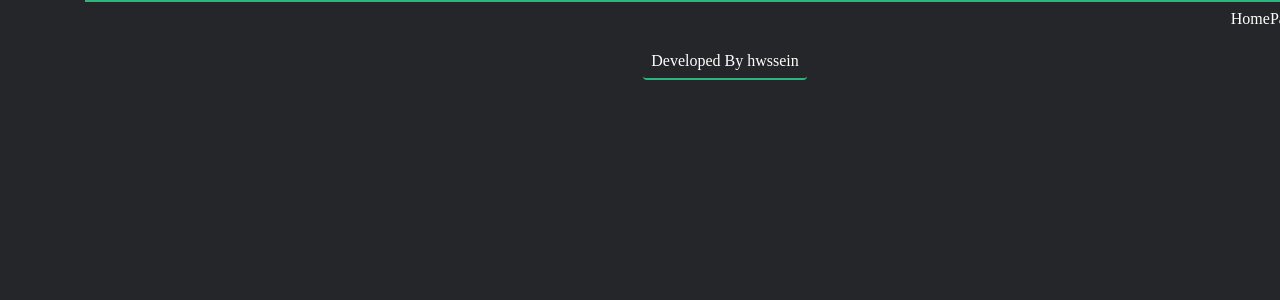
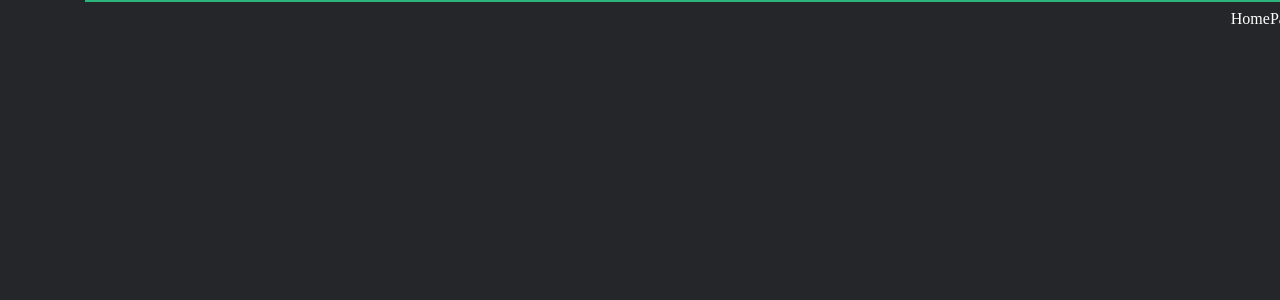
Before and after one commit to hwssein/Nextjs-todo-app, a Next.js app: page / in a window 1280 px wide. Shown: the top 300 px of the page. Built offline with nearby package versions, Linux system fonts and the light colour scheme; a web font is replaced by a local one.

Commit message:
V0.2.1 delete footer content for beter ui

```diff
--- a/src/components/layout/Layout.jsx
+++ b/src/components/layout/Layout.jsx
@@ -26,39 +26,7 @@ function Layout({ children }) {
         </Container>
       </aside>
 
-      <footer>
-        <Container
-          maxWidth="lg"
-          sx={{
-            width: "100%",
-            display: "flex",
-            flexFlow: "column nowrap",
-            alignItems: "center",
-            justifyContent: "flex-start",
-            marginBottom: "48px",
-          }}
-        >
-          <Link href="https://github.com/hwssein" target="_blank">
-            <Box
-              component="div"
-              sx={{
-                borderBottom: "2px solid var(--tertiary)",
-                borderRadius: "4px",
-              }}
-            >
-              <Typography
-                component="p"
-                variant="p"
-                textAlign="center"
-                p={1}
-                mt={2}
-              >
-                Developed By hwssein
-              </Typography>
-            </Box>
-          </Link>
-        </Container>
-      </footer>
+      <footer></footer>
     </>
   );
 }
```
